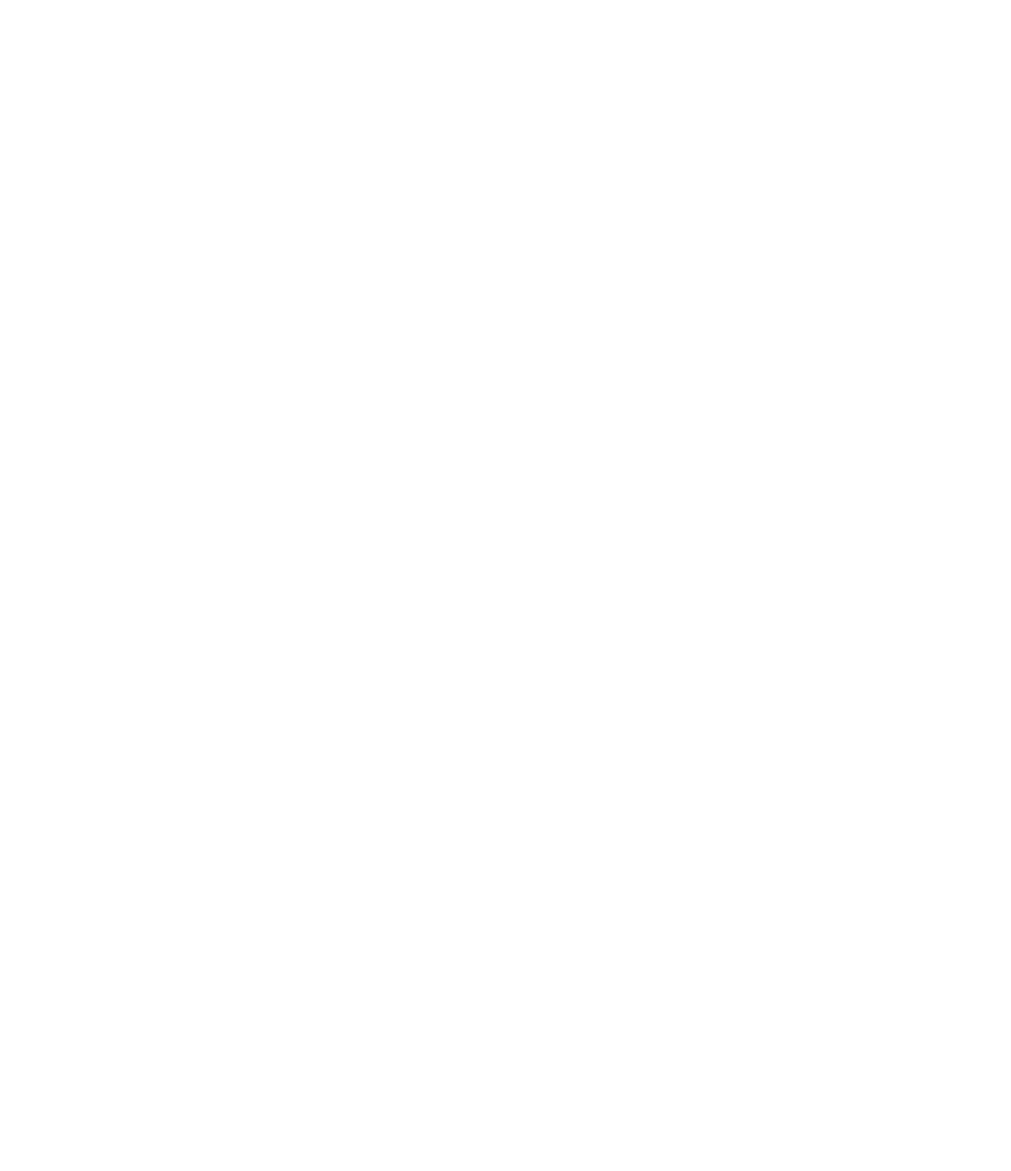
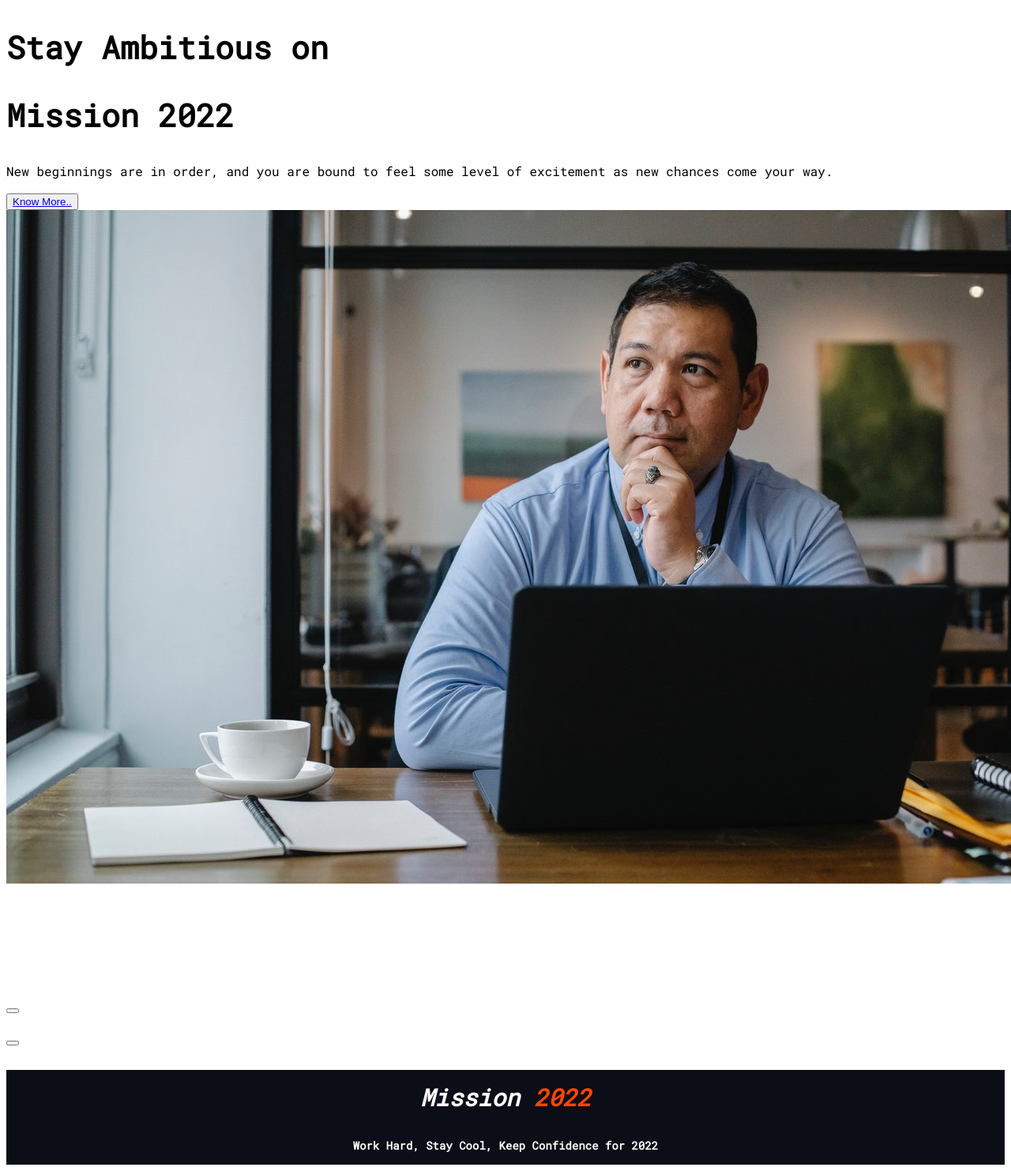
Before and after one commit to Developer-Kabir/assignment-1, a plain HTML site: page index.html in a window 1280 px wide. Shown: the whole page at 79% size. Before the commit the page ends 800 px from the top, so only its background shows below. Drawn offline with Linux system fonts and the light colour scheme.

Commit message:
footer updated

```diff
--- a/index.html
+++ b/index.html
@@ -5,8 +5,81 @@
     <meta http-equiv="X-UA-Compatible" content="IE=edge">
     <meta name="viewport" content="width=device-width, initial-scale=1.0">
     <title>Mission 2022</title>
+    <link rel="preconnect" href="https://fonts.googleapis.com">
+    <link rel="preconnect" href="https://fonts.gstatic.com" crossorigin>
+    <link href="https://fonts.googleapis.com/css2?family=Poppins&family=Roboto+Mono&display=swap" rel="stylesheet">
+    <link rel="stylesheet" href="style.css">
 </head>
 <body>
+    <div class="container">
+        <section class="header">
+            <div>
+                <div>
+                    <h1>Stay Ambitious on</h1>
+                    <h1>Mission 2022</h1>
+                    <p>New beginnings are in order, and you are bound to feel some level of excitement as new chances come your way.</p>
+                    <button><a href="#">Know More..</a></button>
+                </div>
+                <div><img src="img/pexels-sora-shimazaki-5668885.jpg" alt=""></div>
+            </div>
+        </section>
 
+
+        <section class="mission">
+            <div>
+                <h2></h2>
+            </div>
+            <div>
+                <div>
+                    <img src="" alt="">
+                    <h3></h3>
+                    <p></p>
+                </div>
+                <div>
+                    <img src="" alt="">
+                    <h3></h3>
+                    <p></p>
+                </div>
+                <div>
+                    <img src="" alt="">
+                    <h3></h3>
+                    <p></p>
+                </div>
+            </div>
+        </section>
+
+
+        <section class="office">
+            <div></div>
+            <div>
+                <h2></h2>
+                <p></p>
+                <button><a href="#"></a></button>
+            </div>
+        </section>
+
+
+        <section class="team">
+            <div>
+                <h2></h2>
+                <p></p>
+                <button><a href="#"></a></button>
+            </div>
+            <div></div>
+        </section>
+
+
+        <section class="contact">
+            <div></div>
+            <div>
+
+            </div>
+        </section>
+
+        <footer>
+            <h3 class="footer-mission"><i>Mission <span>2022</span></i></h3>
+            <h6>Work Hard, Stay Cool, Keep Confidence for 2022</h6>
+        </footer>
+    </div>
 </body>
 </html>
--- a/style.css
+++ b/style.css
@@ -0,0 +1,37 @@
+body{
+    background-color: #fff;
+    font-family: 'Roboto Mono', monospace;
+
+}
+
+.header{
+
+}
+h1{
+    font-size: 40px;
+}
+
+
+
+
+footer {
+    height: 120px;
+    background-color: #0b0d17;
+}
+
+.footer-mission{
+    color: white;
+    text-align: center;
+    font-size: 30px;
+    padding-top: 15px;
+}
+h6{
+    color: white;
+    text-align: center;
+    font-size: 14px;
+}
+
+span{
+    color: #FF4500
+    ;#FF4500
+}
```
Also changed, not shown: img/1104x777-1104x640.png (added), img/15-advantages-of-teamwork-in-the-workplace.jpg (added), img/3-rifkq7g0kj79ubfl0zua.jpg (added), img/pexels-sora-shimazaki-5668885.jpg (added).
